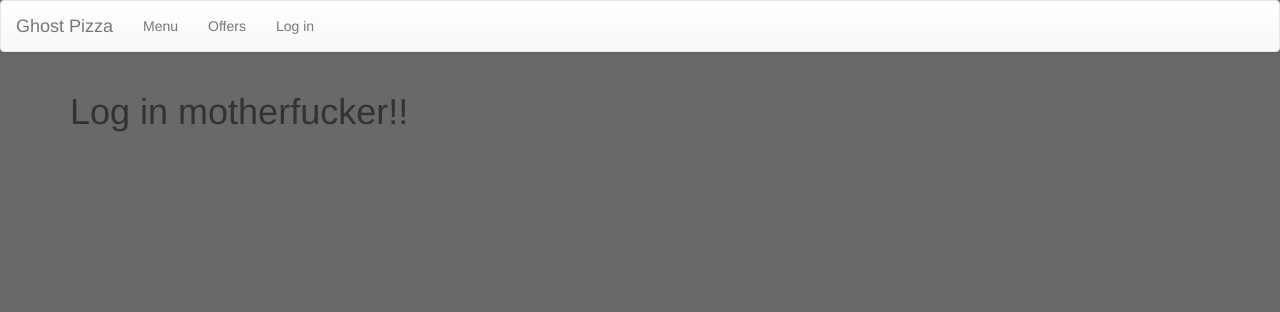
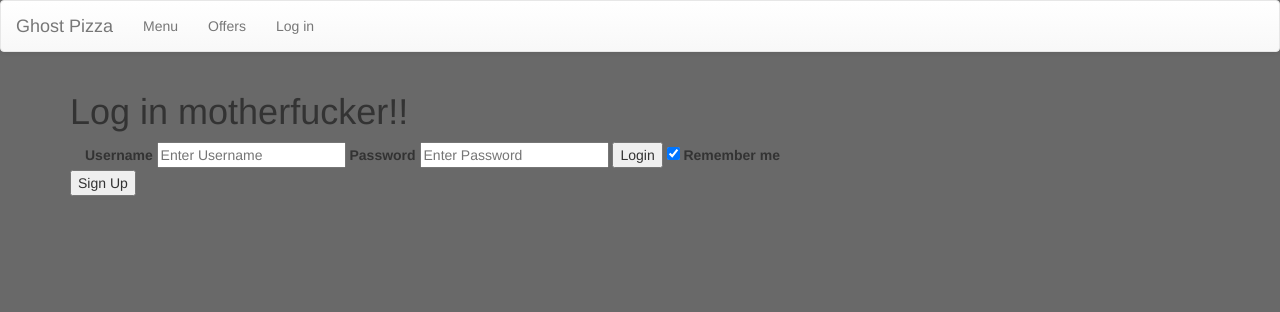
Before and after one commit to robert-orri/Ghost-pizza, a Django app: template templates/log_in/index.html in a window 1280 px wide. Shown: the top 312 px of the page. Run offline with Django 4.2, Linux system fonts and the light colour scheme; the template is opened without the code that fills it, so the values that code supplies are empty.

Commit message:
New ting

```diff
--- /dev/null
+++ b/cart/urls.py
@@ -0,0 +1,6 @@
+from django.urls import path
+from .import views
+urlpatterns = [
+    # http: //Localhost:8000/cart
+    path('', views.index, name='cart-index')
+]
--- a/cart/views.py
+++ b/cart/views.py
@@ -1,3 +1,5 @@
 from django.shortcuts import render
 
 # Create your views here.
+def index(request):
+    return render(request, 'cart/index.html')
--- a/ghost_pizza/settings.py
+++ b/ghost_pizza/settings.py
@@ -45,6 +45,7 @@ INSTALLED_APPS = [
     'manufacturer.apps.ManufacturerConfig',
     'homepage.apps.HomepageConfig',
     'log_in.apps.LogInConfig'
+    'cart.apps.CartConfig',
 ]
 
 MIDDLEWARE = [
--- a/log_in/urls.py
+++ b/log_in/urls.py
@@ -1,6 +1,6 @@
 from django.urls import path
 from .import views
 urlpatterns = [
-    # http: //Localhost:8000/ghost
-    path('', views.index, name='log_in-index'),
+    # http: //Localhost:8000/log_in
+    path('', views.index, name='log_in-index')
 ]
--- a/log_in/views.py
+++ b/log_in/views.py
@@ -2,4 +2,4 @@ from django.shortcuts import render
 
 # Create your views here.
 def index(request):
-    return render(request, 'log_in/index.html'),
+    return render(request, 'log_in/index.html')
--- a/templates/log_in/index.html
+++ b/templates/log_in/index.html
@@ -1,4 +1,24 @@
 {% extends 'base.html' %}
 {% block content %}
     <h1>Log in motherfucker!!</h1>
+    <form action="action_page.php" method="post">
+      <div class="imgcontainer">
+      </div>
+
+      <div class="container">
+        <label for="uname"><b>Username</b></label>
+        <input type="text" placeholder="Enter Username" name="uname" required>
+
+        <label for="psw"><b>Password</b></label>
+        <input type="password" placeholder="Enter Password" name="psw" required>
+
+        <button type="submit">Login</button>
+        <label>
+          <input type="checkbox" checked="checked" name="remember"> Remember me
+        </label>
+      </div>
+
+        <button type="button" class="signupbtn">Sign Up</button>
+      </div>
+    </form>
 {% endblock %}
```
